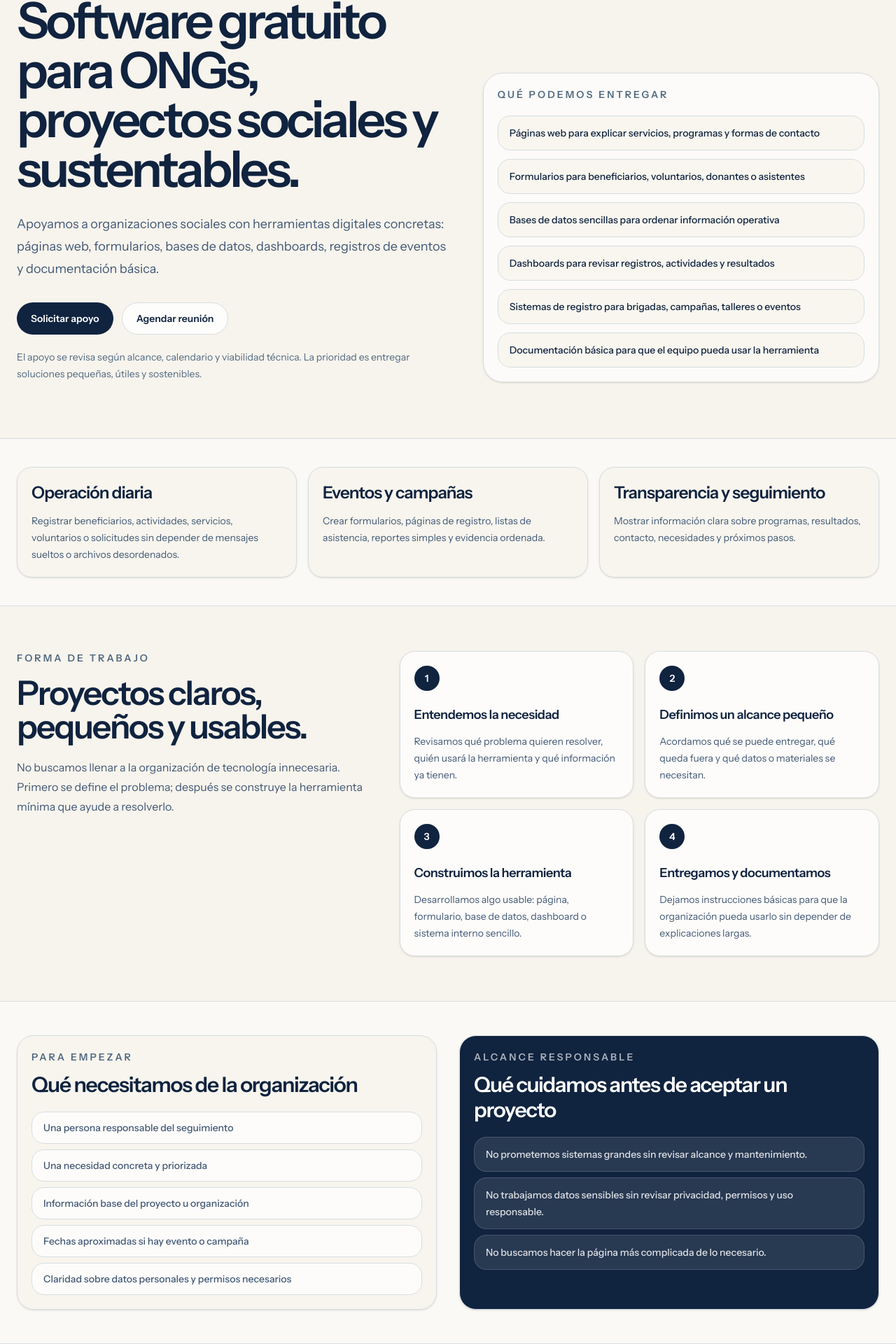
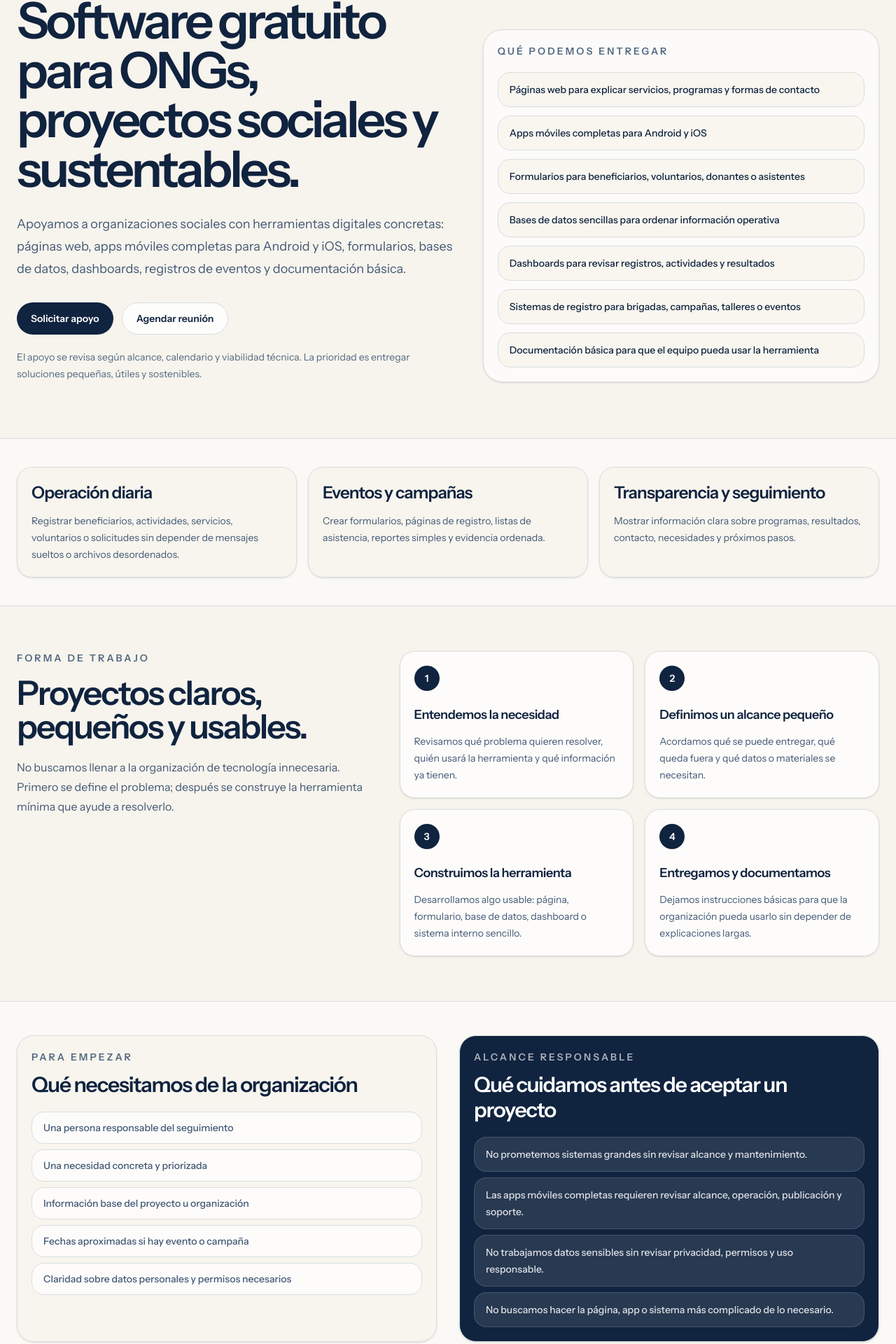
Before and after one commit to CarlosSanchezGutierrez/puente, a Next.js app in the folder apps/web/: page /ongs in a window 1280 px wide. Shown: the part 195-2115 px from the top of the page at 70% size. Built offline with nearby package versions, Linux system fonts and the light colour scheme; no server answers.

Commit message:
copy: add mobile app development to ongs page

```diff
--- a/apps/web/src/app/ongs/page.tsx
+++ b/apps/web/src/app/ongs/page.tsx
@@ -4,14 +4,14 @@ import { SiteShell } from "@/components/site/site-shell";
 export const metadata = {
   title: "ONGs | Software gratuito para organizaciones sociales",
   description:
-    "Software gratuito para ONGs, proyectos sociales y sustentables: páginas web, formularios, bases de datos, dashboards y herramientas internas sencillas.",
+    "Software gratuito para ONGs, proyectos sociales y sustentables: páginas web, apps móviles para Android y iOS, formularios, bases de datos, dashboards y herramientas internas.",
   alternates: {
     canonical: "/ongs",
   },
   openGraph: {
     title: "ONGs | Software gratuito para organizaciones sociales",
     description:
-      "Apoyo gratuito para ONGs, proyectos sociales y sustentables con herramientas digitales concretas.",
+      "Apoyo gratuito para ONGs, proyectos sociales y sustentables con páginas web, apps móviles, formularios, bases de datos y herramientas digitales concretas.",
     url: "https://puenteimpacto.org/ongs",
     images: [
       {
@@ -26,6 +26,7 @@ export const metadata = {
 
 const deliverables = [
   "Páginas web para explicar servicios, programas y formas de contacto",
+  "Apps móviles completas para Android y iOS",
   "Formularios para beneficiarios, voluntarios, donantes o asistentes",
   "Bases de datos sencillas para ordenar información operativa",
   "Dashboards para revisar registros, actividades y resultados",
@@ -88,8 +89,9 @@ const requirements = [
 
 const boundaries = [
   "No prometemos sistemas grandes sin revisar alcance y mantenimiento.",
+  "Las apps móviles completas requieren revisar alcance, operación, publicación y soporte.",
   "No trabajamos datos sensibles sin revisar privacidad, permisos y uso responsable.",
-  "No buscamos hacer la página más complicada de lo necesario.",
+  "No buscamos hacer la página, app o sistema más complicado de lo necesario.",
 ];
 
 export default function OngsPage() {
@@ -107,7 +109,7 @@ export default function OngsPage() {
             </h1>
 
             <p className="mt-7 max-w-3xl text-lg leading-8 text-[#425875]">
-              Apoyamos a organizaciones sociales con herramientas digitales concretas: páginas web, formularios, bases de datos, dashboards, registros de eventos y documentación básica.
+              Apoyamos a organizaciones sociales con herramientas digitales concretas: páginas web, apps móviles completas para Android y iOS, formularios, bases de datos, dashboards, registros de eventos y documentación básica.
             </p>
 
             <div className="mt-8 flex flex-col gap-3 sm:flex-row">
```
